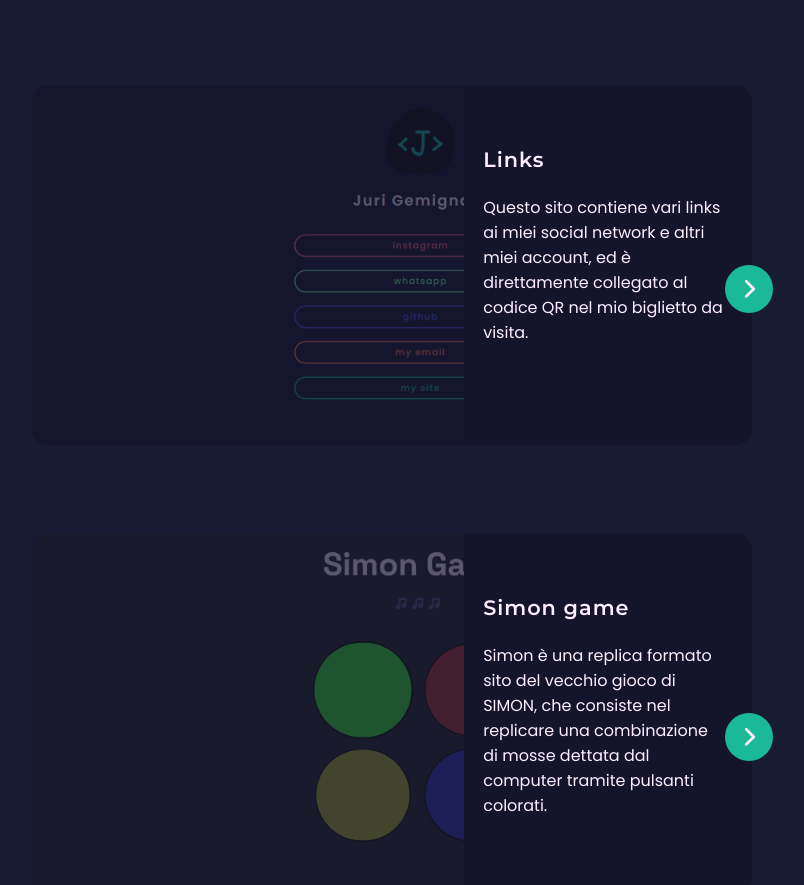
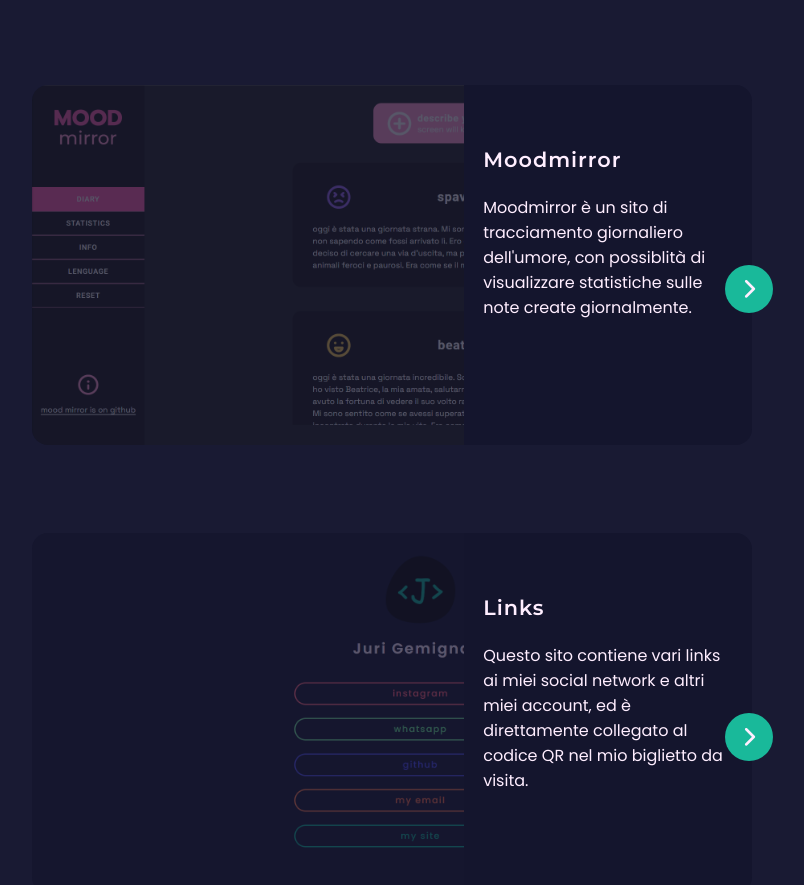
Before and after one commit to Juro0/Juro0.github.io, a plain HTML site: page index.html in a window 1280 px wide. Shown: the part 3204-4089 px from the top of the page, without its empty margins (248-1052 px from the left). Drawn offline with nearby package versions, Linux system fonts and the light colour scheme.

Commit message:
added 'moodmirror'

```diff
--- a/assets/js/jquery.js
+++ b/assets/js/jquery.js
@@ -87,6 +87,9 @@ $(document).ready(() => {
     $(".gotoExipom").click(() => {
         url("https://juro0.github.io/exipom");
     });
+    $(".gotoMoodmirror").click(() => {
+        url("https://juro0.github.io/moodmirror");
+    });
     $(".gotoLinks").click(()=>{
         url("https://juro0.github.io/links")
     });
--- a/index.html
+++ b/index.html
@@ -200,6 +200,25 @@
 
             </div>
 
+            <!-- MOODMIRROR -->
+            <div class="proj-container mobReveal">
+
+                <img src="assets/img/portfolio/moodmirror.png" class="proj-img">
+
+                <div class="proj-right">
+
+                    <button class="proj-cta gotoMoodmirror">
+                        <i class="uil uil-angle-right-b"></i>
+                    </button>
+
+                    <p class="proj-title"> Moodmirror </p>
+
+                    <p class="proj-desc"> Moodmirror è un sito di tracciamento giornaliero dell'umore, con possiblità di visualizzare statistiche sulle note create giornalmente. </p>
+
+                </div>
+
+            </div>
+
             <!-- LINKS -->
             <div class="proj-container mobReveal">
 
```
Also changed, not shown: assets/img/portfolio/moodmirror.png (added).
